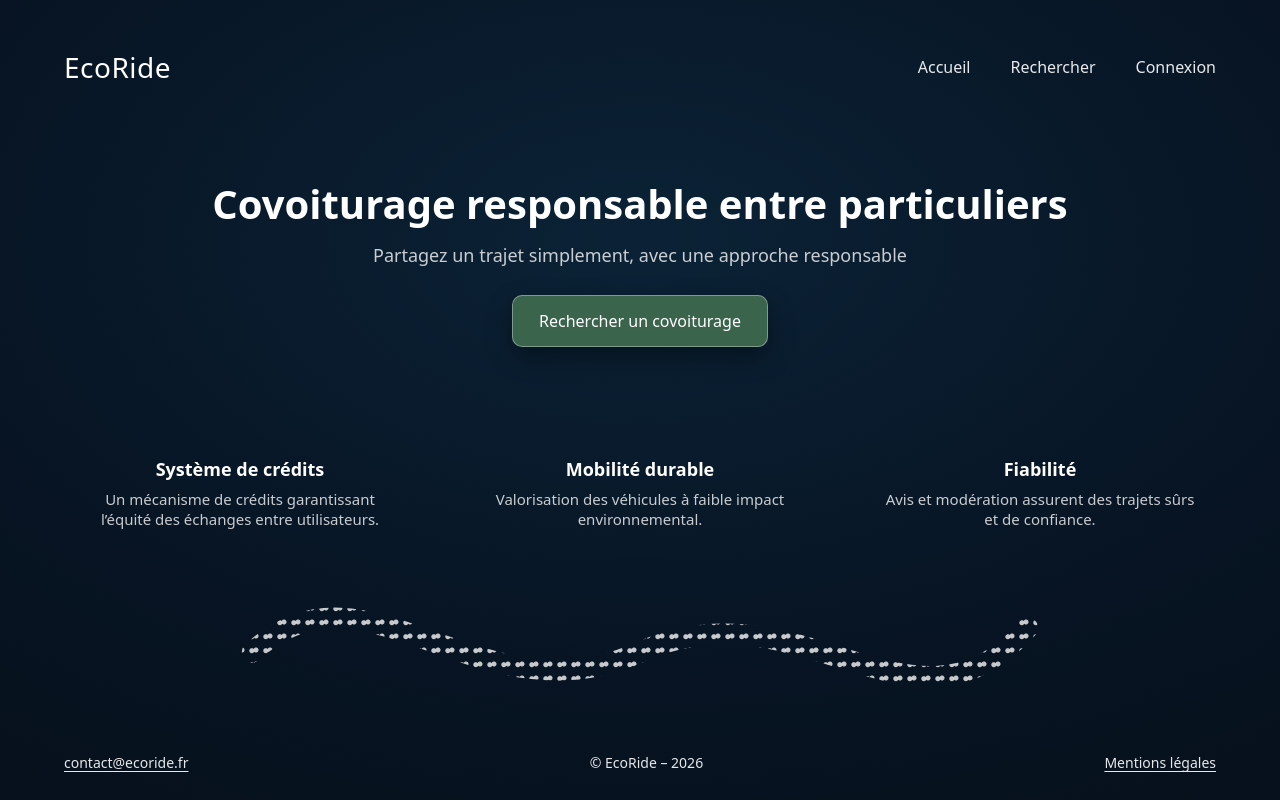
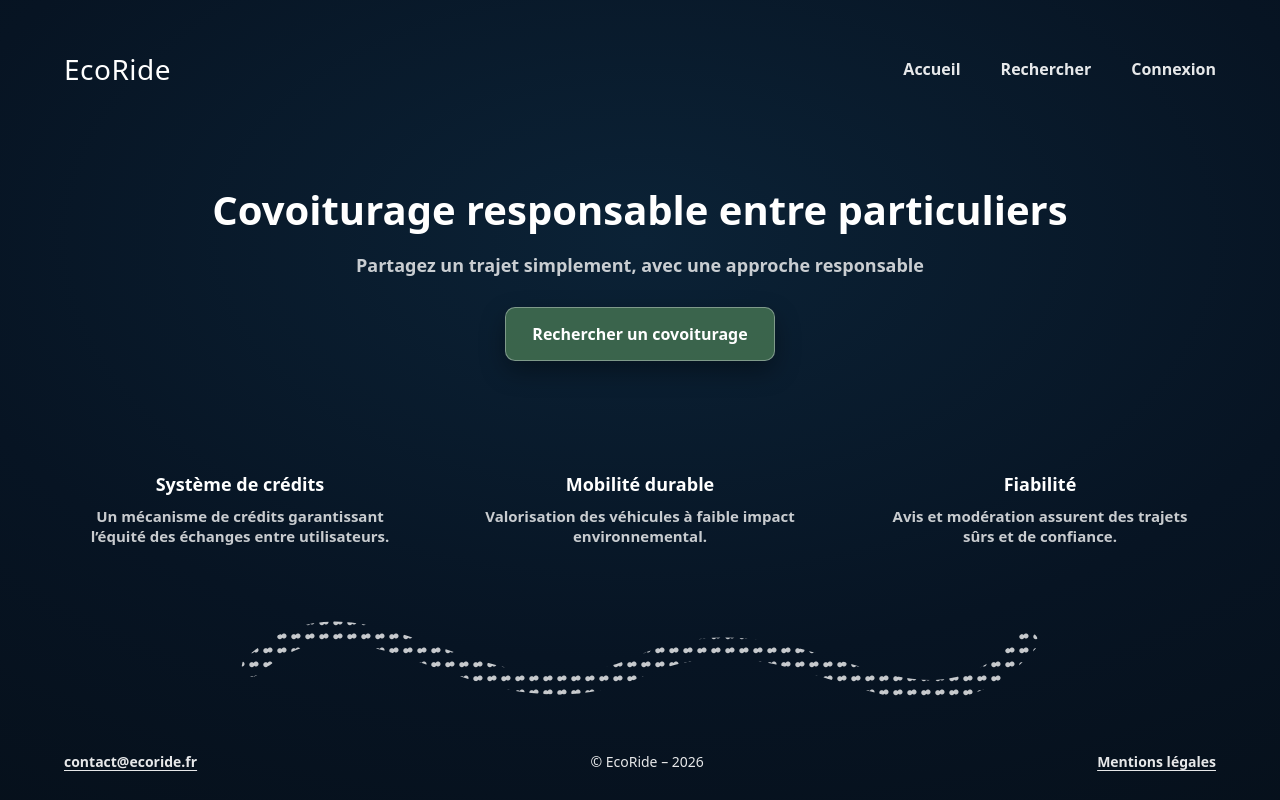
Before and after one commit to rebecca-roussel/ecoride, a Symfony app: template templates/accueil/index.html.twig in a window 1280 px wide. Run offline with Twig, Linux system fonts and the light colour scheme; the template is opened without the code that fills it, so the values that code supplies are empty; some libraries are stand-ins or nearby versions.

Commit message:
Met en place la base visuelle de la page d'accueil

```diff
--- a/public/css/global.css
+++ b/public/css/global.css
@@ -1,3 +1,23 @@
+/*================= Polices ===================*/
+
+@font-face {
+  font-family: "Montserrat";
+  src: url("/polices/montserrat-600.woff2") format("woff2");
+  font-weight: 600;
+  font-style: normal;
+  font-display: swap;
+}
+
+@font-face {
+  font-family: "Montserrat";
+  src: url("/polices/montserrat-700.woff2") format("woff2");
+  font-weight: 700;
+  font-style: normal;
+  font-display: swap;
+}
+
+
+
 :root{
   --fond: #071423;
   --texte: #ffffff;
@@ -10,8 +30,18 @@
 
 body{
   margin: 0;
-  font-family: system-ui, -apple-system, Segoe UI, Roboto, Arial, sans-serif;
+  font-family: "Montserrat", system-ui, -apple-system, "Segoe UI", Roboto, Arial, sans-serif;
+  font-size: 1rem;
+  line-height: 1.5;
   background: radial-gradient(1200px 700px at 50% 30%, #0b2236 0%, var(--fond) 60%, #06101b 100%);
   color: var(--texte);
 }
 a{ color: inherit; text-decoration: none; }
+
+h1, h2, h3 {
+  font-weight: 700;
+}
+
+p, li, a {
+  font-weight: 600;
+}
--- a/templates/base.html.twig
+++ b/templates/base.html.twig
@@ -6,6 +6,11 @@
   <title>{% block title %}EcoRide{% endblock %}</title>
   <link rel="stylesheet" href="{{ asset('css/global.css') }}">
   {% block stylesheets %}{% endblock %}
+
+<!-- Police --!>
+
+
+
 </head>
 <body>
   {% block body %}{% endblock %}
```
Also changed, not shown: public/polices/montserrat-600.woff2 (added), public/polices/montserrat-700.woff2 (added).
